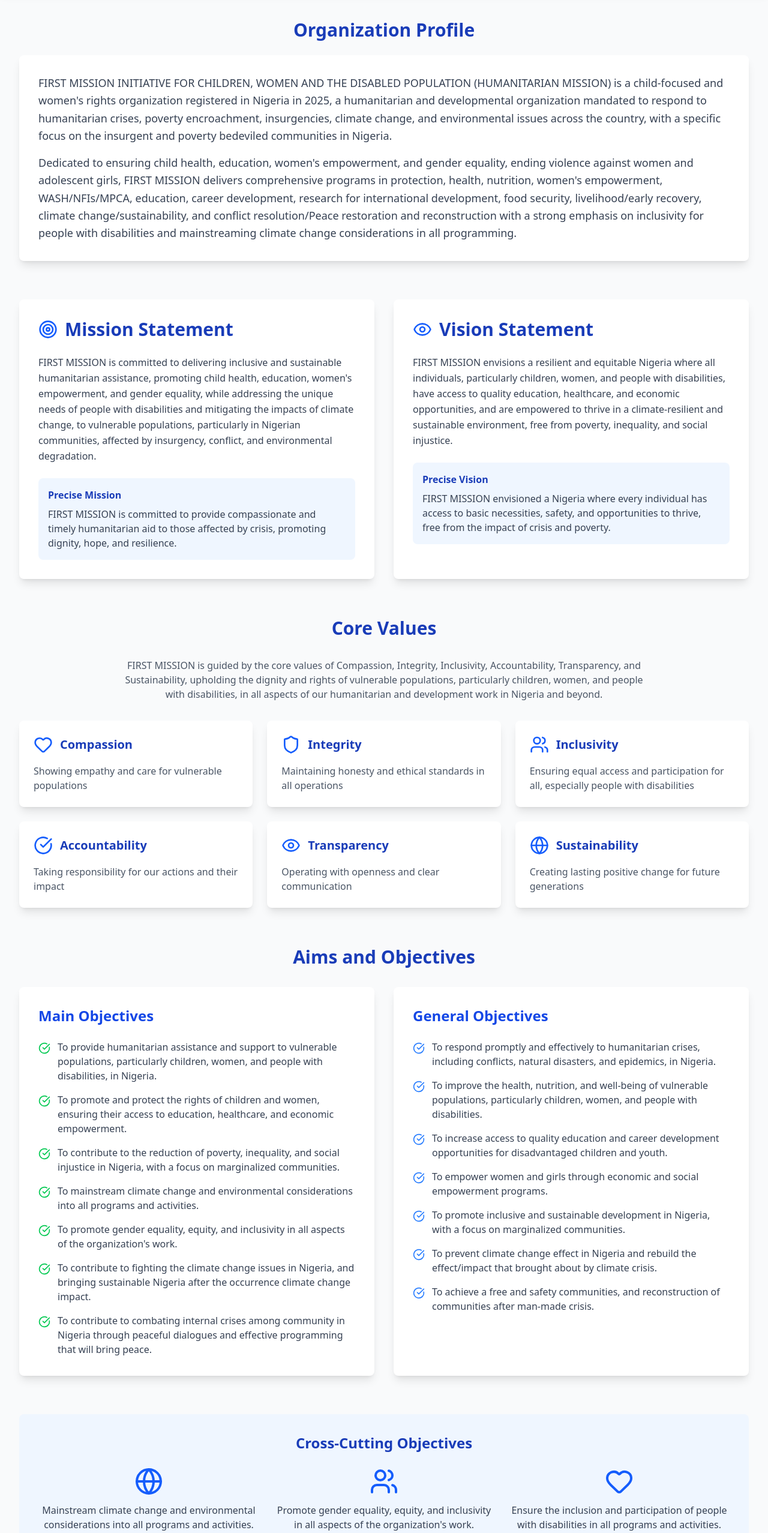
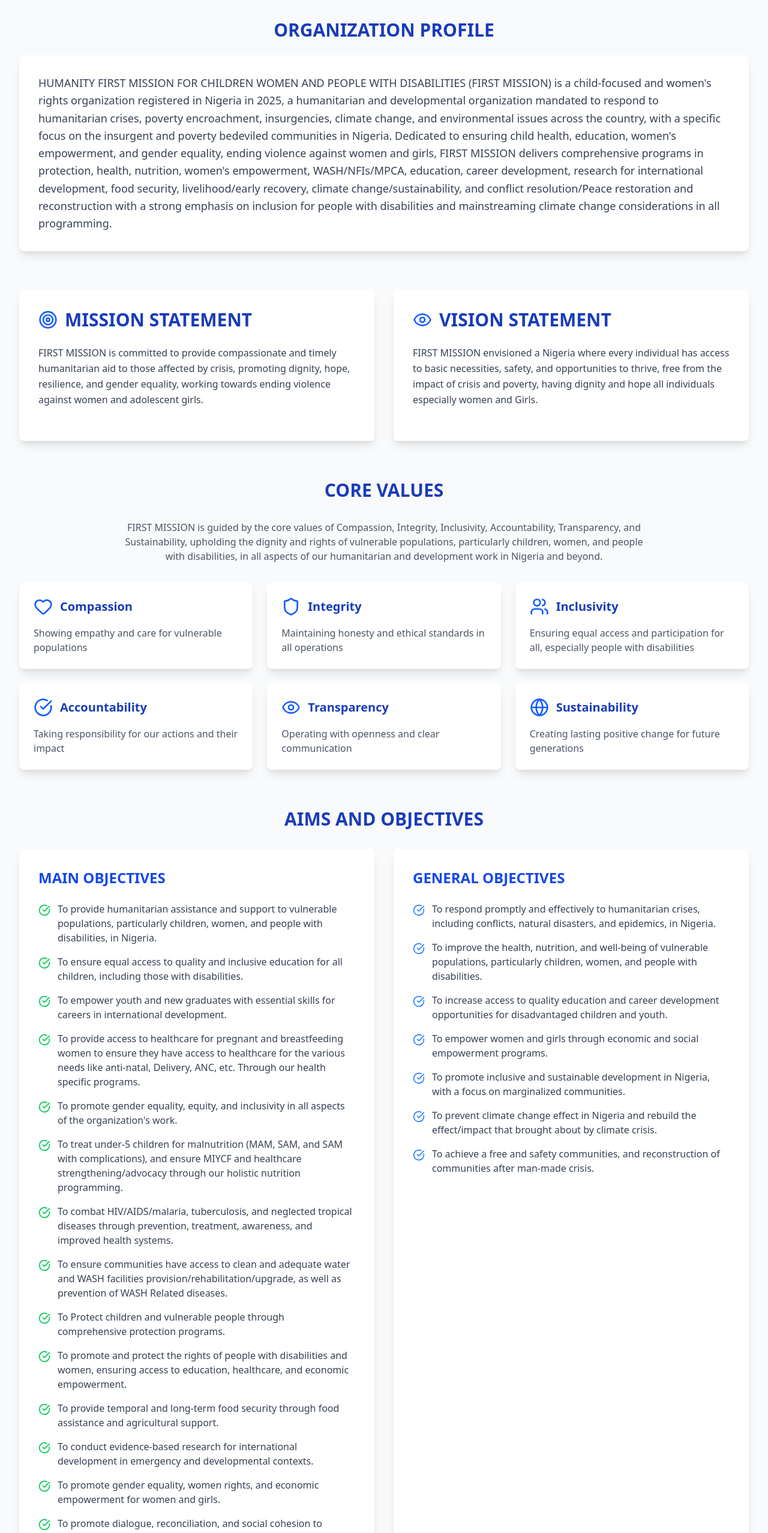
Before and after one commit to aondofe014704/First-Mission-Humanitarian-Aid-with-A-Human-Touch-Frontend, a React (Vite) app: page /about in a window 1280 px wide. Shown: the part 80-2635 px from the top of the page at 60% size. Built offline with nearby package versions, Linux system fonts and the light colour scheme; no server answers.

Commit message:
Made Changes to the About us Section of the Site

```diff
--- a/src/pages/AboutUs.tsx
+++ b/src/pages/AboutUs.tsx
@@ -12,12 +12,20 @@ const AboutUs = () => {
 
     const objectives = [
         'To provide humanitarian assistance and support to vulnerable populations, particularly children, women, and people with disabilities, in Nigeria.',
-        'To promote and protect the rights of children and women, ensuring their access to education, healthcare, and economic empowerment.',
-        'To contribute to the reduction of poverty, inequality, and social injustice in Nigeria, with a focus on marginalized communities.',
-        'To mainstream climate change and environmental considerations into all programs and activities.',
+        'To ensure equal access to quality and inclusive education for all children, including those with disabilities.',
+        'To empower youth and new graduates with essential skills for careers in international development.',
+        'To provide access to healthcare for pregnant and breastfeeding women to ensure they have access to healthcare for the various needs like anti-natal, Delivery, ANC, etc. Through our health specific programs.',
         'To promote gender equality, equity, and inclusivity in all aspects of the organization\'s work.',
-        'To contribute to fighting the climate change issues in Nigeria, and bringing sustainable Nigeria after the occurrence climate change impact.',
-        'To contribute to combating internal crises among community in Nigeria through peaceful dialogues and effective programming that will bring peace.'
+        'To treat under-5 children for malnutrition (MAM, SAM, and SAM with complications), and ensure MIYCF and healthcare strengthening/advocacy through our holistic nutrition programming.',
+        'To combat HIV/AIDS/malaria, tuberculosis, and neglected tropical diseases through prevention, treatment, awareness, and improved health systems.',
+        'To ensure communities have access to clean and adequate water and WASH facilities provision/rehabilitation/upgrade, as well as prevention of WASH Related diseases.',
+        'To Protect children and vulnerable people through comprehensive protection programs.',
+        'To promote and protect the rights of people with disabilities and women, ensuring access to education, healthcare, and economic empowerment.',
+        'To provide temporal and long-term food security through food assistance and agricultural support.',
+        'To conduct evidence-based research for international development in emergency and developmental contexts.',
+        'To promote gender equality, women rights, and economic empowerment for women and girls.',
+        'To promote dialogue, reconciliation, and social cohesion to prevent and manage conflicts, and address community-based rehabilitation, reintegration and transitional Justice to address past human rights abuses.',
+        'To mainstream climate change and environmental considerations into all programs and activities.'
     ];
 
     const generalObjectives = [
@@ -55,14 +63,26 @@ const AboutUs = () => {
             <main className="max-w-7xl mx-auto px-4 sm:px-6 lg:px-8 py-12">
                 {/* Organization Profile */}
                 <section className="mb-16">
-                    <h2 className="text-3xl font-bold text-blue-800 mb-6 text-center">Organization Profile</h2>
+                    <h2 className="text-3xl font-bold text-blue-800 mb-6 text-center">ORGANIZATION PROFILE</h2>
                     <div className="bg-white rounded-lg shadow-lg p-8">
                         <p className="text-lg text-gray-700 leading-relaxed">
-                            FIRST MISSION INITIATIVE FOR CHILDREN, WOMEN AND THE DISABLED POPULATION (HUMANITARIAN MISSION) is a child-focused and women's rights organization registered in Nigeria in 2025, a humanitarian and developmental organization mandated to respond to humanitarian crises, poverty encroachment, insurgencies, climate change, and environmental issues across the country, with a specific focus on the insurgent and poverty bedeviled communities in Nigeria.
+                            HUMANITY FIRST MISSION FOR CHILDREN WOMEN AND PEOPLE WITH DISABILITIES
+                             (FIRST MISSION) is a child-focused and women's rights organization registered
+                              in Nigeria in 2025, a humanitarian and developmental organization mandated
+                              to respond to humanitarian crises, poverty encroachment, insurgencies,
+                              climate change, and environmental issues across the country, with a specific
+                              focus on the insurgent and poverty bedeviled communities in Nigeria.
+                              Dedicated to ensuring child health, education, women's empowerment,
+                              and gender equality, ending violence against women and girls,
+                              FIRST MISSION delivers comprehensive programs in protection, health,
+                              nutrition, women's empowerment, WASH/NFIs/MPCA, education,
+                              career development, research for international development,
+                              food security, livelihood/early recovery, climate change/sustainability,
+                              and conflict resolution/Peace restoration and reconstruction
+                              with a strong emphasis on inclusion for people with disabilities
+                              and mainstreaming climate change considerations in all programming.
                         </p>
-                        <p className="text-lg text-gray-700 leading-relaxed mt-4">
-                            Dedicated to ensuring child health, education, women's empowerment, and gender equality, ending violence against women and adolescent girls, FIRST MISSION delivers comprehensive programs in protection, health, nutrition, women's empowerment, WASH/NFIs/MPCA, education, career development, research for international development, food security, livelihood/early recovery, climate change/sustainability, and conflict resolution/Peace restoration and reconstruction with a strong emphasis on inclusivity for people with disabilities and mainstreaming climate change considerations in all programming.
-                        </p>
+
                     </div>
                 </section>
 
@@ -72,42 +92,43 @@ const AboutUs = () => {
                         <div className="bg-white rounded-lg shadow-lg p-8">
                             <div className="flex items-center mb-6">
                                 <Target className="h-8 w-8 text-blue-600 mr-3" />
-                                <h2 className="text-3xl font-bold text-blue-800">Mission Statement</h2>
+                                <h2 className="text-3xl font-bold text-blue-800">MISSION STATEMENT</h2>
                             </div>
                             <p className="text-gray-700 leading-relaxed mb-6">
-                                FIRST MISSION is committed to delivering inclusive and sustainable humanitarian assistance, promoting child health, education, women's empowerment, and gender equality, while addressing the unique needs of people with disabilities and mitigating the impacts of climate change, to vulnerable populations, particularly in Nigerian communities, affected by insurgency, conflict, and environmental degradation.
+                                FIRST MISSION is committed to provide compassionate and
+                                timely humanitarian aid to those affected by crisis,
+                                promoting dignity, hope, resilience, and gender
+                                equality, working towards ending violence against
+                                women and adolescent girls.
                             </p>
-                            <div className="bg-blue-50 p-4 rounded-lg">
-                                <h3 className="font-semibold text-blue-800 mb-2">Precise Mission</h3>
-                                <p className="text-gray-700">
-                                    FIRST MISSION is committed to provide compassionate and timely humanitarian aid to those affected by crisis, promoting dignity, hope, and resilience.
-                                </p>
-                            </div>
+
                         </div>
 
                         <div className="bg-white rounded-lg shadow-lg p-8">
                             <div className="flex items-center mb-6">
                                 <Eye className="h-8 w-8 text-blue-600 mr-3" />
-                                <h2 className="text-3xl font-bold text-blue-800">Vision Statement</h2>
+                                <h2 className="text-3xl font-bold text-blue-800">VISION STATEMENT</h2>
                             </div>
                             <p className="text-gray-700 leading-relaxed mb-6">
-                                FIRST MISSION envisions a resilient and equitable Nigeria where all individuals, particularly children, women, and people with disabilities, have access to quality education, healthcare, and economic opportunities, and are empowered to thrive in a climate-resilient and sustainable environment, free from poverty, inequality, and social injustice.
+                                FIRST MISSION envisioned a Nigeria where every individual
+                                has access to basic necessities, safety, and opportunities
+                                to thrive, free from the impact of crisis and poverty,
+                                having dignity and hope all individuals especially women and Girls.
                             </p>
-                            <div className="bg-blue-50 p-4 rounded-lg">
-                                <h3 className="font-semibold text-blue-800 mb-2">Precise Vision</h3>
-                                <p className="text-gray-700">
-                                    FIRST MISSION envisioned a Nigeria where every individual has access to basic necessities, safety, and opportunities to thrive, free from the impact of crisis and poverty.
-                                </p>
-                            </div>
+
                         </div>
                     </div>
                 </section>
 
                 {/* Core Values */}
                 <section className="mb-16">
-                    <h2 className="text-3xl font-bold text-blue-800 mb-8 text-center">Core Values</h2>
+                    <h2 className="text-3xl font-bold text-blue-800 mb-8 text-center">CORE VALUES</h2>
                     <p className="text-center text-gray-600 mb-8 max-w-4xl mx-auto">
-                        FIRST MISSION is guided by the core values of Compassion, Integrity, Inclusivity, Accountability, Transparency, and Sustainability, upholding the dignity and rights of vulnerable populations, particularly children, women, and people with disabilities, in all aspects of our humanitarian and development work in Nigeria and beyond.
+                        FIRST MISSION is guided by the core values of Compassion,
+                        Integrity, Inclusivity, Accountability, Transparency, and
+                        Sustainability, upholding the dignity and rights of vulnerable
+                        populations, particularly children, women, and people with disabilities,
+                        in all aspects of our humanitarian and development work in Nigeria and beyond.
                     </p>
                     <div className="grid grid-cols-1 md:grid-cols-2 lg:grid-cols-3 gap-6">
                         {coreValues.map((value, index) => (
@@ -124,10 +145,10 @@ const AboutUs = () => {
 
                 {/* Aims and Objectives */}
                 <section className="mb-16">
-                    <h2 className="text-3xl font-bold text-blue-800 mb-8 text-center">Aims and Objectives</h2>
+                    <h2 className="text-3xl font-bold text-blue-800 mb-8 text-center">AIMS AND OBJECTIVES</h2>
                     <div className="grid grid-cols-1 lg:grid-cols-2 gap-8">
                         <div className="bg-white rounded-lg shadow-lg p-8">
-                            <h3 className="text-2xl font-semibold text-blue-700 mb-6">Main Objectives</h3>
+                            <h3 className="text-2xl font-semibold text-blue-700 mb-6">MAIN OBJECTIVES</h3>
                             <ul className="space-y-4">
                                 {objectives.map((objective, index) => (
                                     <li key={index} className="flex items-start">
@@ -139,7 +160,7 @@ const AboutUs = () => {
                         </div>
 
                         <div className="bg-white rounded-lg shadow-lg p-8">
-                            <h3 className="text-2xl font-semibold text-blue-700 mb-6">General Objectives</h3>
+                            <h3 className="text-2xl font-semibold text-blue-700 mb-6">GENERAL OBJECTIVES</h3>
                             <ul className="space-y-4">
                                 {generalObjectives.map((objective, index) => (
                                     <li key={index} className="flex items-start">
@@ -155,19 +176,22 @@ const AboutUs = () => {
                 {/* Cross-Cutting Objectives */}
                 <section className="mb-16">
                     <div className="bg-blue-50 rounded-lg p-8">
-                        <h3 className="text-2xl font-semibold text-blue-800 mb-6 text-center">Cross-Cutting Objectives</h3>
+                        <h3 className="text-2xl font-semibold text-blue-800 mb-6 text-center">CROSS-CUTTING OBJECTIVES</h3>
                         <div className="grid grid-cols-1 md:grid-cols-3 gap-6">
                             <div className="text-center">
                                 <Globe className="h-12 w-12 text-blue-600 mx-auto mb-3" />
-                                <p className="text-gray-700">Mainstream climate change and environmental considerations into all programs and activities.</p>
+                                <p className="text-gray-700">To mainstream climate change and environmental considerations
+                                    into all programs and activities.</p>
                             </div>
                             <div className="text-center">
                                 <Users className="h-12 w-12 text-blue-600 mx-auto mb-3" />
-                                <p className="text-gray-700">Promote gender equality, equity, and inclusivity in all aspects of the organization's work.</p>
+                                <p className="text-gray-700">To promote gender equality, equity, and inclusion in all
+                                    aspects of the organization's work.</p>
                             </div>
                             <div className="text-center">
                                 <Heart className="h-12 w-12 text-blue-600 mx-auto mb-3" />
-                                <p className="text-gray-700">Ensure the inclusion and participation of people with disabilities in all programs and activities.</p>
+                                <p className="text-gray-700">To ensure the inclusion and participation of people with
+                                    disabilities in all programs and activities.</p>
                             </div>
                         </div>
                     </div>
--- a/src/pages/Gallery.tsx
+++ b/src/pages/Gallery.tsx
@@ -44,7 +44,7 @@ const Gallery = () => {
         <div className="min-h-screen bg-gray-50 py-12 px-4 sm:px-6 lg:px-8">
             <div className="max-w-7xl mx-auto">
                 <div className="text-center mb-12">
-                    <h1 className="text-4xl font-bold text-blue-900 mb-4">Our Gallery</h1>
+                    <h1 className="text-4xl font-bold text-blue-900 mb-4 uppercase">OUR GALLERY</h1>
                     <p className="text-lg text-gray-600 max-w-3xl mx-auto">
                         Explore our impactful programs and initiatives that are making a difference in communities around the world.
                     </p>
--- a/src/pages/Home.tsx
+++ b/src/pages/Home.tsx
@@ -51,9 +51,10 @@ export default function Home() {
                             Our Mission
                         </h2>
                         <p className="text-lg text-gray-600 max-w-4xl mx-auto">
-                            FIRST MISSION is committed to delivering inclusive and sustainable humanitarian assistance,
-                            promoting child health, education, women's empowerment, and gender equality, while addressing
-                            the unique needs of people with disabilities and mitigating the impacts of climate change.
+                            FIRST MISSION is committed to provide compassionate
+                            and timely humanitarian aid to those affected by crisis,
+                            promoting dignity, hope, resilience, and gender equality,
+                            working towards ending violence against women and girls.
                         </p>
                     </div>
 
--- a/src/pages/Programs.tsx
+++ b/src/pages/Programs.tsx
@@ -82,7 +82,7 @@ const Programs = () => {
             <header className="bg-blue-800 text-white py-16">
                 <div className="max-w-7xl mx-auto px-4 sm:px-6 lg:px-8 text-center">
                     <Briefcase className="h-16 w-16 mx-auto mb-6" />
-                    <h1 className="text-4xl md:text-5xl font-bold mb-4">Our Programs</h1>
+                    <h1 className="text-4xl md:text-5xl font-bold mb-4">OUR PROGRAMS</h1>
                     <p className="text-xl text-blue-200 max-w-3xl mx-auto">
                         Comprehensive humanitarian and development programs addressing the needs of vulnerable populations
                     </p>
@@ -95,7 +95,7 @@ const Programs = () => {
             <main className="max-w-7xl mx-auto px-4 sm:px-6 lg:px-8 py-12">
                 {/* Introduction */}
                 <section className="mb-16 text-center">
-                    <h2 className="text-3xl font-bold text-blue-800 mb-6">What We Do</h2>
+                    <h2 className="text-3xl font-bold text-blue-800 mb-6">WHAT WE DO</h2>
                     <p className="text-lg text-gray-600 max-w-4xl mx-auto">
                         FIRST MISSION delivers comprehensive programs across 12 key areas, focusing on protection, health, nutrition,
                         women's empowerment, education, and sustainable development. Our programs are designed to address both immediate
@@ -132,7 +132,7 @@ const Programs = () => {
 
                 {/* Call to Action */}
                 <section className="mt-16 bg-blue-50 rounded-lg p-8 text-center">
-                    <h2 className="text-3xl font-bold text-blue-800 mb-4">Join Our Mission</h2>
+                    <h2 className="text-3xl font-bold text-blue-800 mb-4">JOIN OUR MISSION</h2>
                     <p className="text-lg text-gray-600 mb-6 max-w-3xl mx-auto">
                         Together, we can create lasting change in the lives of vulnerable populations across Nigeria.
                         Your support helps us deliver comprehensive programs that address immediate needs while building
```
Also changed, not shown: src/components/Footer.tsx (+11 -7 lines), src/pages/Governance.tsx (+40 -23 lines), src/assets/inclusive.jpg (added).
